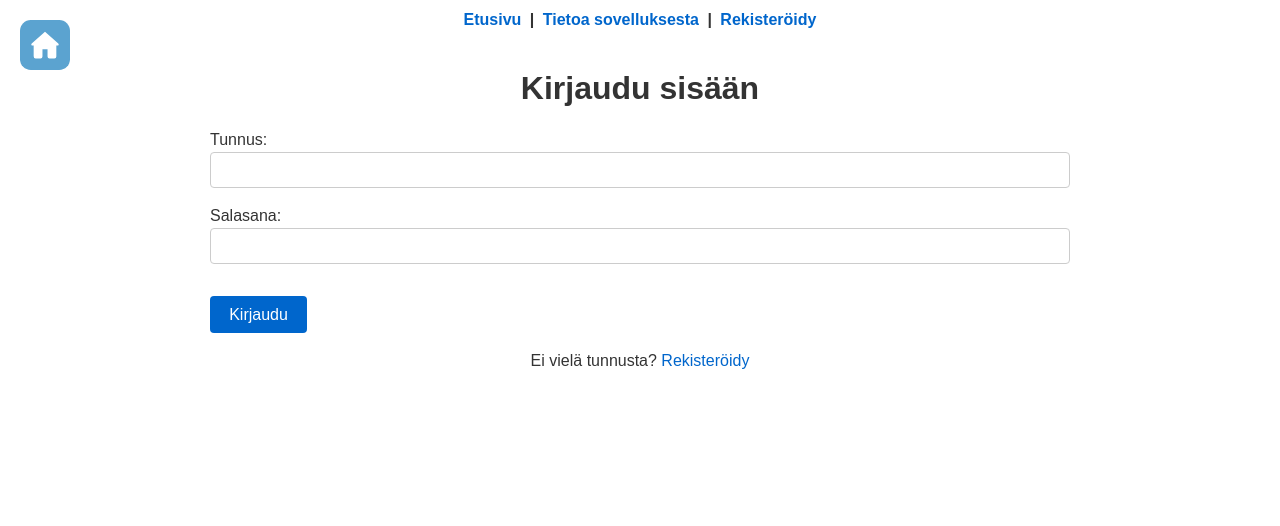
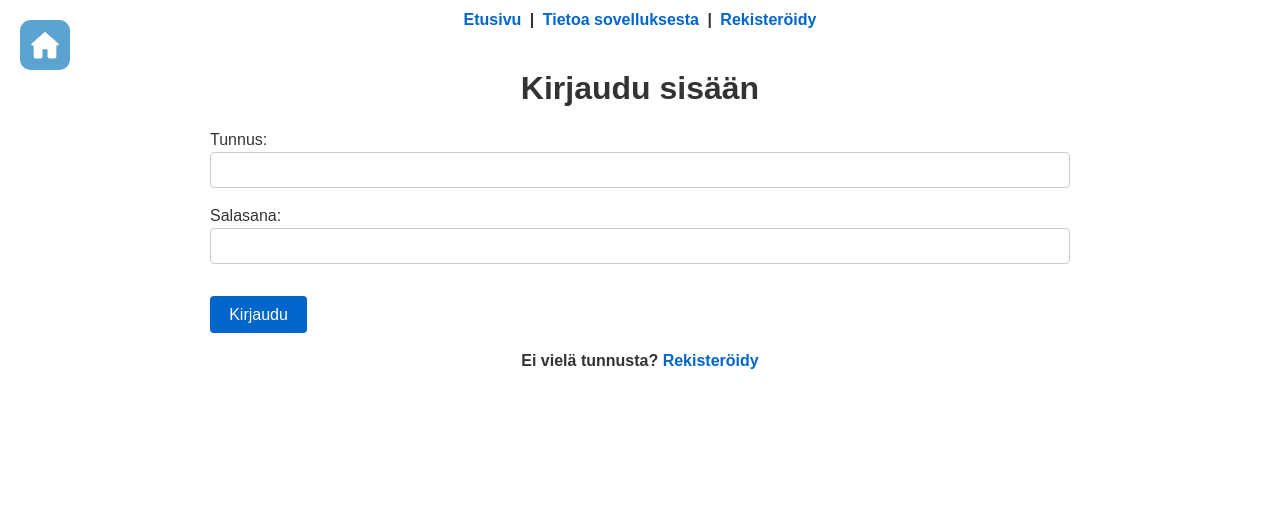
Before and after one commit to BoddyGus/Leffasuositukset, a Flask app: page /login in a window 1280 px wide. Shown: the top 526 px of the page. Run offline with Flask 3, Linux system fonts and the light colour scheme.

Commit message:
style: make 'Ei vielä tunnusta?' bold with class

```diff
--- a/static/style.css
+++ b/static/style.css
@@ -346,6 +346,10 @@ body > p {
     margin-top: 0.5em;
 }
 
+.login-register-hint {
+    font-weight: bold;
+}
+
 .nav-links a {
     margin: 0 0.25em;
     font-weight: bold;
--- a/templates/login.html
+++ b/templates/login.html
@@ -51,7 +51,7 @@
       </p>
       <input type="submit" value="Kirjaudu" />
     </form>
-    <p>Ei vielä tunnusta? <a href="{{ url_for('user_bp.register') }}">Rekisteröidy</a></p>
+    <p class="login-register-hint">Ei vielä tunnusta? <a href="{{ url_for('user_bp.register') }}">Rekisteröidy</a></p>
   {% endif %}
 
 </body>
```
